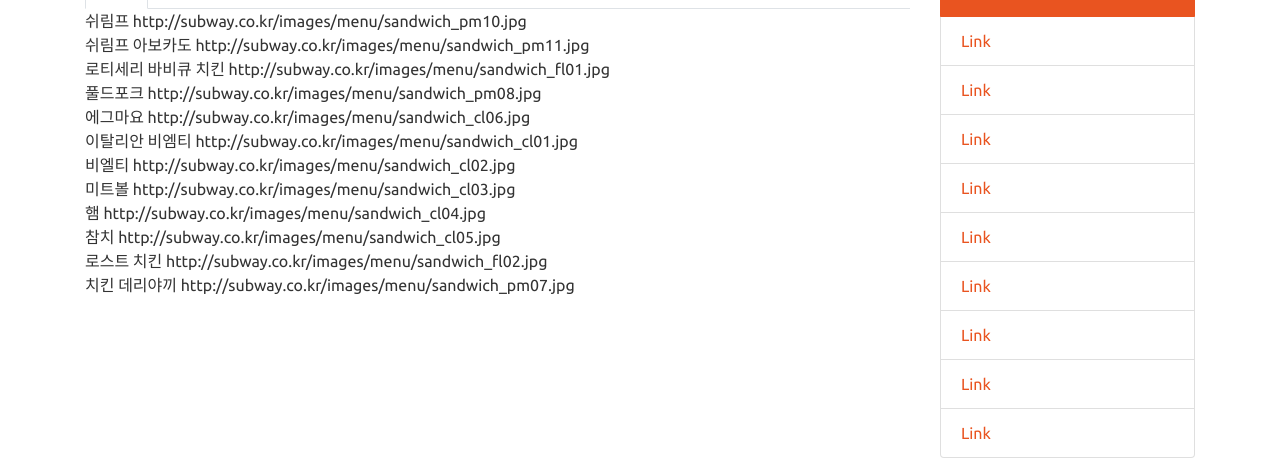
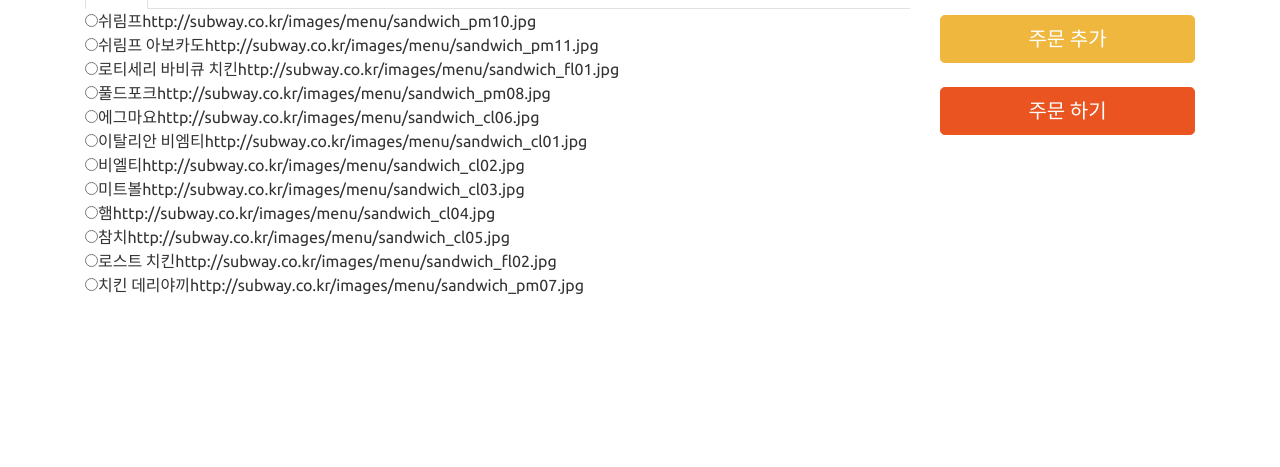
Before and after one commit to microscope2017/CMG_Django, a Django app: page / in a window 1280 px wide. Shown: the part 333-800 px from the top of the page. Run offline with Django 3.2, Linux system fonts and the light colour scheme; data comes from the database, SQL or seed files in the repository; data that the repository does not hold is empty; some libraries are stand-ins or nearby versions.

Commit message:
add order list modal

```diff
--- a/CMG_Django/kiosk/static/tab.js
+++ b/CMG_Django/kiosk/static/tab.js
@@ -1,19 +1,41 @@
+var order_list = [];
+
+var orders="";
+function getMultiList(tab, url){
+	$.getJSON(
+		url,
+		function(data){
+			var str = "";
+			$.each(data, function(key, val){
+				str+="<input name="+tab+"_sel type=checkbox value=\""+key+"\">"+key+val+"<br>";
+			})
+			$(tab).html(str);
+		}
+	);
+}
+
 function getList(tab, url){
 	$.getJSON(
 		url,
 		function(data){
 			var str = "";
 			$.each(data, function(key, val){
-				str+=key+" "+val+"<br>";
+				str+="<input type=radio name="+tab+"_sel value=\""+key+"\">"+key+val+"<br>";
 			})
 			$(tab).html(str);
 		}
 	);
 }
 
-$(document).ready(function(){
+function init(){
 	getList("#menu", "getmenu");
-});
+	getList("#bread", "getbread");
+	getMultiList("#vegetable", "getvege");
+	getMultiList("#source", "getsrc");
+}
+
+$(document).ready(init());
+
 $("#menu_tab").click(function(){
 	document.getElementById("menu_tab").className = "nav-link active";
 	document.getElementById("bread_tab").className = "nav-link";
@@ -24,7 +46,6 @@
 	document.getElementById("bread").className = "tab-pane fade";
 	document.getElementById("vegetable").className = "tab-pane fade";
 	document.getElementById("source").className = "tab-pane fade";
-	getList("#menu", "getmenu");
 });
 
 $("#bread_tab").click(function(){
@@ -37,7 +58,6 @@
 	document.getElementById("bread").className = "tab-pane fade show active";
 	document.getElementById("vegetable").className = "tab-pane fade";
 	document.getElementById("source").className = "tab-pane fade";
-	getList("#bread", "getbread");
 });
 
 $("#vegetable_tab").click(function(){
@@ -50,7 +70,6 @@
 	document.getElementById("bread").className = "tab-pane fade";
 	document.getElementById("vegetable").className = "tab-pane fade show active";
 	document.getElementById("source").className = "tab-pane fade";
-	getList("#vegetable", "getvege");
 });
 
 $("#source_tab").click(function(){
@@ -63,5 +82,41 @@
 	document.getElementById("bread").className = "tab-pane fade";
 	document.getElementById("vegetable").className = "tab-pane fade";
 	document.getElementById("source").className = "tab-pane fade show active";
-	getList("#source", "getsrc");
 });
+
+function list(name){
+	var len = document.getElementsByName(name).length;
+	var result = [];
+	for(i = 0; i<len; i++){
+		if(document.getElementsByName(name)[i].checked == true)
+			result.push(document.getElementsByName(name)[i].value);
+	}
+	return result;
+}
+
+function add(){
+	order_list.push({
+		menu : list("#menu_sel"),
+		bread : list("#bread_sel"),
+		vegetable : list("#vegetable_sel"),
+		source : list("#source_sel")
+	});
+	orders+="<a href=# class=list-group-item>주문주문</a>"
+	$(order).html(orders);
+	init();
+}
+
+function sub(){
+	$('#ordermodal').show();
+	var str = "";
+	for(i = 0; i<order_list.length; i++){
+		str += order_list[i].menu + order_list[i].bread
+		+ order_list[i].vegetable + order_list[i].source;
+	}
+	$(listAll).html(str);
+	init();
+}
+
+function hide(){
+	$("#ordermodal").hide();
+}
--- a/CMG_Django/kiosk/templates/kiosk/kioskmain.html
+++ b/CMG_Django/kiosk/templates/kiosk/kioskmain.html
@@ -7,9 +7,24 @@
 <title>CMG | DJANGO</title>
 </head>
 <body>
+	<div class="modal" id="ordermodal">
+	  <div class="modal-dialog" role="document">
+	    <div class="modal-content">
+	      <div class="modal-header">
+	        <h5 class="modal-title">주문서</h5>
+	        <button type="button" class="close" onclick="hide()">
+	        <span aria-hidden="true">&times;</span>
+	        </button>
+	      </div>
+	      <div class="modal-body" id="listAll">
+	      </div>
+	    </div>
+	  </div>
+	</div>
 	<div class="selector">
 		<img src="https://www.ruka.fi/sites/default/files/styles/header_image_style/public/subwaylogo_valkpohja_840x340_0.jpg?itok=0g_KFFb8"></img>
 	</div>
+	<form>
 	<div class="container">
 		<div class="row row-offcanvas row-offcanvas-right">
 			<div class="col-xs-12 col-sm-9">
@@ -19,35 +34,26 @@
 					<li class="nav-item"><a class="nav-link" href="#vegetable" id="vegetable_tab">야채 선택</a></li>
 					<li class="nav-item"><a class="nav-link" href="#source" id="source_tab">소스 선택</a></li>
 				</ul>
-				<form>
 					<div id="myTabContent" class="tab-content">
 						<div class="tab-pane fade show active" id="menu"></div>
 						<div class="tab-pane fade" id="bread"></div>
 						<div class="tab-pane fade" id="vegetable"></div>
 						<div class="tab-pane fade" id="source"></div>
 					</div>
-				</form>
 			</div>
 			<div class="col-xs-6 col-sm-3 sidebar-offcanvas" id="sidebar">
+				<div class="list-group" id="order"></div><br><br>
 				<div class="list-group">
-					<a href="#" class="list-group-item active">Link</a>
-					<a href="#" class="list-group-item">Link</a>
-					<a href="#" class="list-group-item">Link</a>
-					<a href="#" class="list-group-item">Link</a>
-					<a href="#" class="list-group-item">Link</a>
-					<a href="#" class="list-group-item">Link</a>
-					<a href="#" class="list-group-item">Link</a>
-					<a href="#" class="list-group-item">Link</a>
-					<a href="#" class="list-group-item">Link</a>
-					<a href="#" class="list-group-item">Link</a>
+					<input type="button" class="btn btn-warning btn-lg" onclick="add()" value="주문 추가"/><br>
+					<input type="button" class="btn btn-primary btn-lg" onclick="sub()" value="주문 하기"/>
 				</div>
 			</div>
 			<!--/.sidebar-offcanvas-->
 		</div>
 		<!--/row-->
 	</div>
+	</form>
 </body>
-
 <script src="/static/jquery-3.4.1.js"></script>
 <script src="/static/tab.js"></script>
 </html>
```
Also changed, not shown: CMG_Django/kiosk/views.py (+4 -8 lines).
